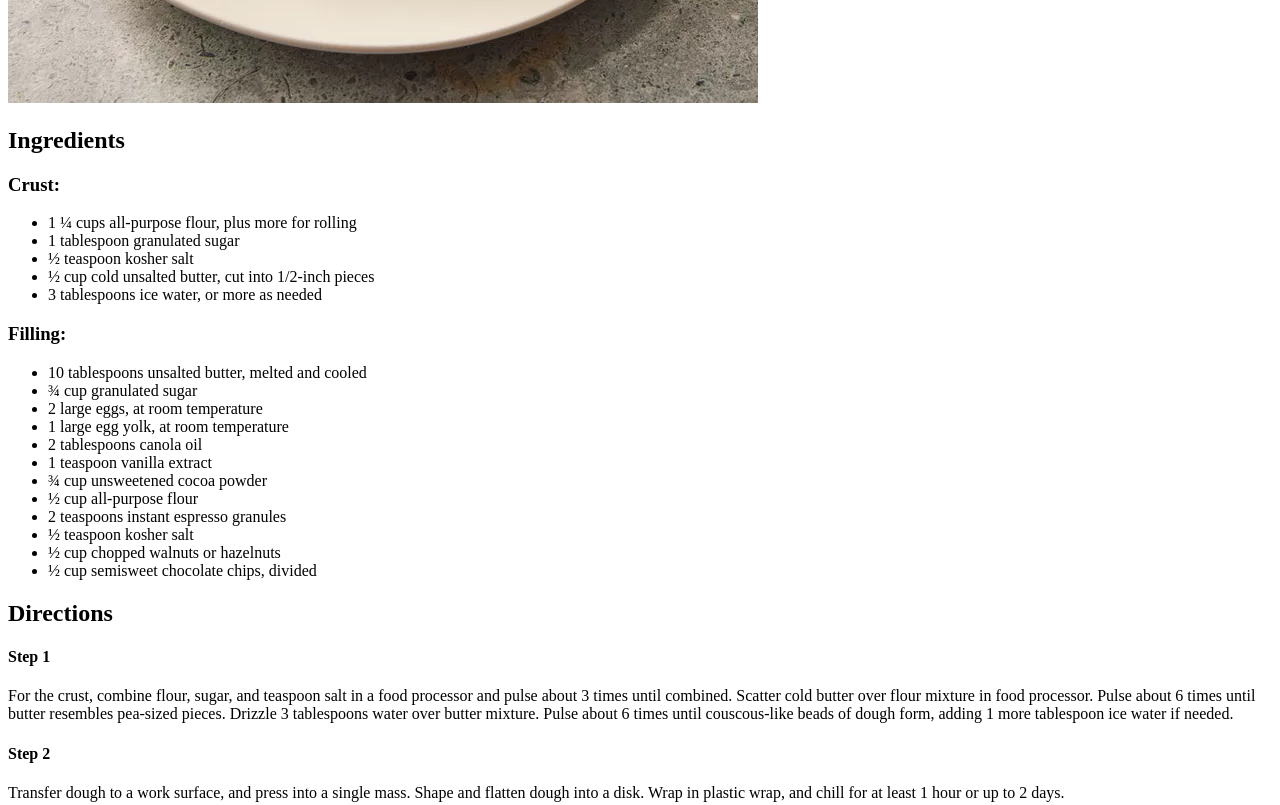
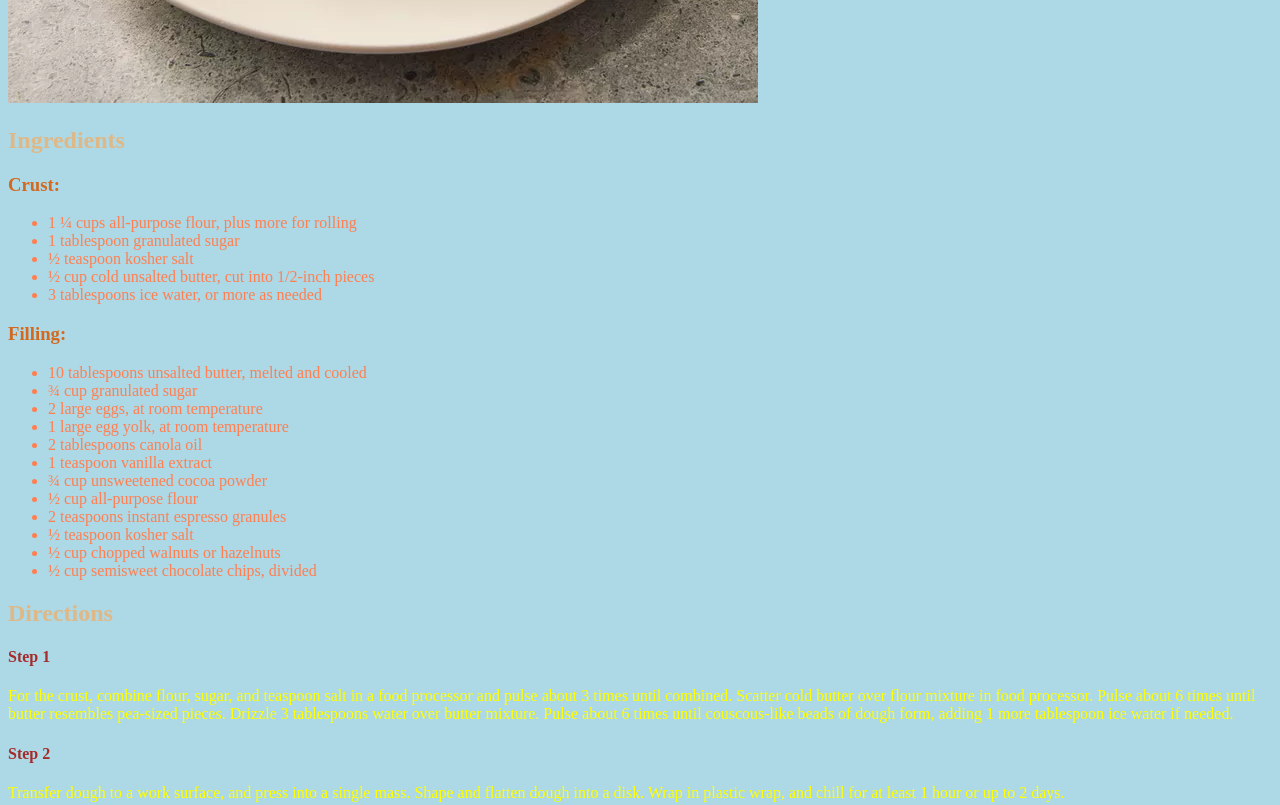
Before and after one commit to OeraLinda/odin-recipes, a plain HTML site: page recipes/brownie-pie.html in a window 1280 px wide. Shown: the part 540-1345 px from the top of the page. Drawn offline with Linux system fonts and the light colour scheme.

Commit message:
add css file and style changes

```diff
--- a/recipes/brownie-pie.html
+++ b/recipes/brownie-pie.html
@@ -3,6 +3,7 @@
     <head>
         <meta charset="utf-8">
         <title>Brownie Pie</title>
+        <link rel="stylesheet" href="../style.css">
     </head>
     <body>
         <h1>Brownie Pie</h1>
--- /dev/null
+++ b/style.css
@@ -0,0 +1,31 @@
+* {
+    background-color: lightblue;
+    font-family: 'Times New Roman', Times, serif;
+}
+
+ol {
+    color: red;
+}
+ul {
+    color: coral;
+}
+
+h1 {
+    color: orange;
+}
+
+h2 {
+    color: burlywood;
+}
+
+h3 {
+    color: chocolate;
+}
+
+h4 {
+    color: brown;
+}
+
+p {
+    color: yellow;
+}
```
Also changed, not shown: index.html (+2 -1 lines), recipes/lasagna.html (+1 -0 lines), recipes/pizza.html (+1 -0 lines).
